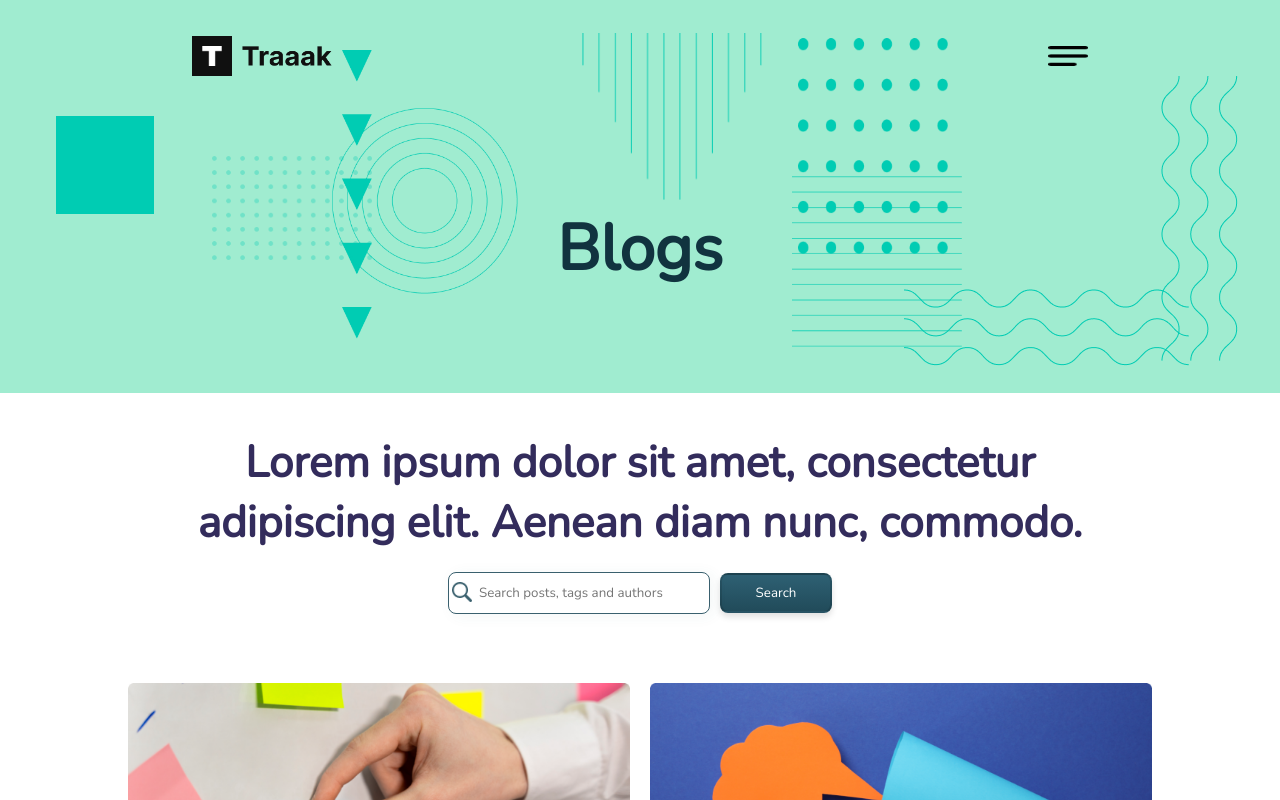
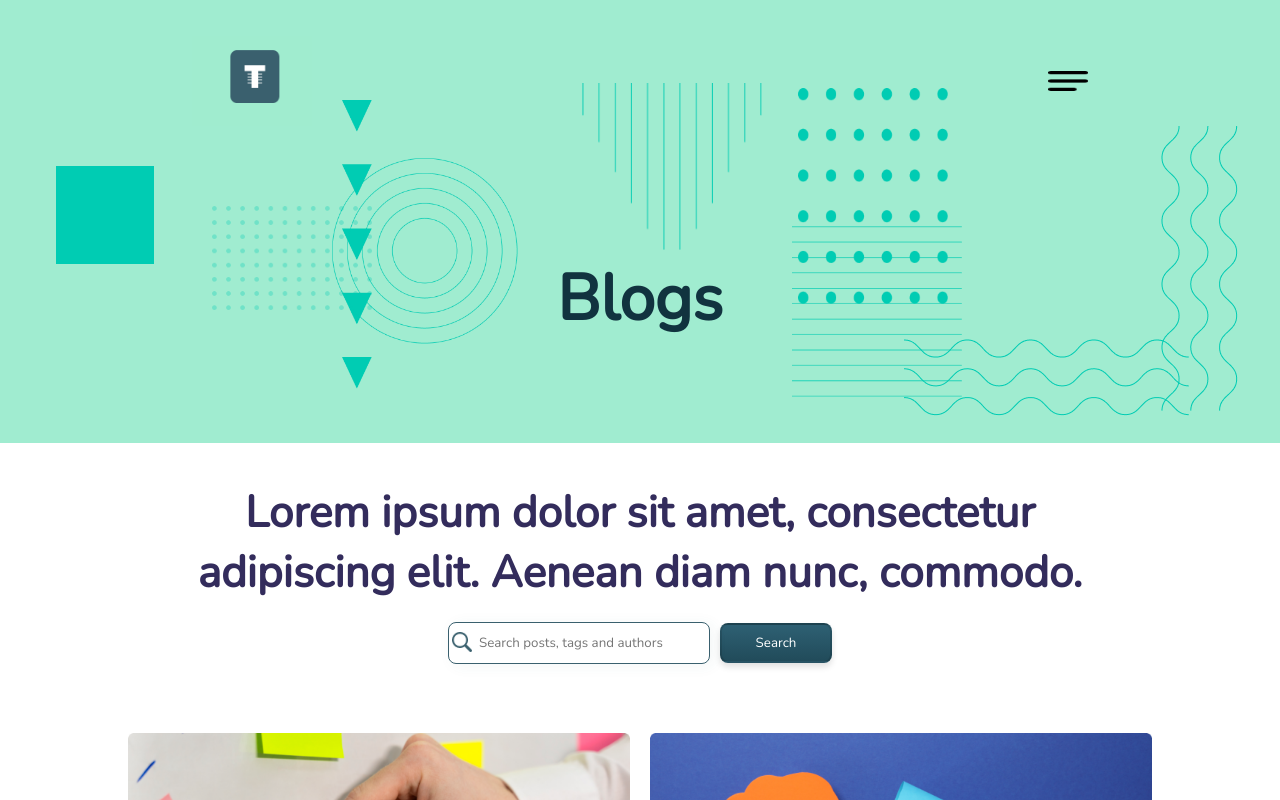
Before and after one commit to Sardar-Ali-Murad/traaak, a React (Vite) app: page /blog in a window 1280 px wide. Shown: the top 800 px of the page. Built offline with nearby package versions, Linux system fonts and the light colour scheme; a web font is replaced by a local one.

Commit message:
logo issues

```diff
--- a/src/components/CommonComponents/Navbar.jsx
+++ b/src/components/CommonComponents/Navbar.jsx
@@ -24,13 +24,13 @@ const Navbar = ({ text }) => {
       <div className="navbarMain">
         <div className="navBarIcons">
           <div className="headerIcons">
-            <div className="traakLogo">
+            {/* <div className="traakLogo">
               <div className="wordBox">
                 <img src={Word} className="word" />
               </div>
               <img src={Traak} className="traak" />
-            </div>
-          {/* <img src={mainLogo} className="mainLogo"/> */}
+            </div> */}
+          <img src={mainLogo} className="mainLogo"/>
             <img src={bar} className="bar" onClick={()=>dispatch(closeHam())} />
           </div>
 
--- a/src/components/HomeComponents/Project.jsx
+++ b/src/components/HomeComponents/Project.jsx
@@ -16,7 +16,7 @@ const Project = () => {
           <h1 className="homeHead">Projects</h1>
           <p className="homePara">
             Manage your customer or non-customer related projects in one place,
-            mapping them to your customer portfolio if this is required.  manage emails campaigns, service improvement plans and even
+            mapping them to your customer portfolio if this is required. Manage emails campaigns, service improvement plans and even
             internal projects relating to your job. Track and monitor progress,
             assign and receive tasks from team or project members.
           </p>
--- a/src/components/ProductComponents/ProductHeader.jsx
+++ b/src/components/ProductComponents/ProductHeader.jsx
@@ -17,13 +17,13 @@ const ProductHeader = () => {
     <div className="productBigMain">
       <div className="homeHeaderMain">
         <div className="headerIcons">
-          <div className="traakLogo">
+          {/* <div className="traakLogo">
             <div className="wordBox">
               <img src={Word} className="word" />
             </div>
             <img src={Traak} className="traak" />
-          </div>
-          {/* <img src={mainLogo} className="mainLogo"/> */}
+          </div> */}
+          <img src={mainLogo} className="mainLogo"/>
           <img src={bar} className="bar" onClick={()=>dispatch(closeHam())} />
         </div>
       </div>
```
